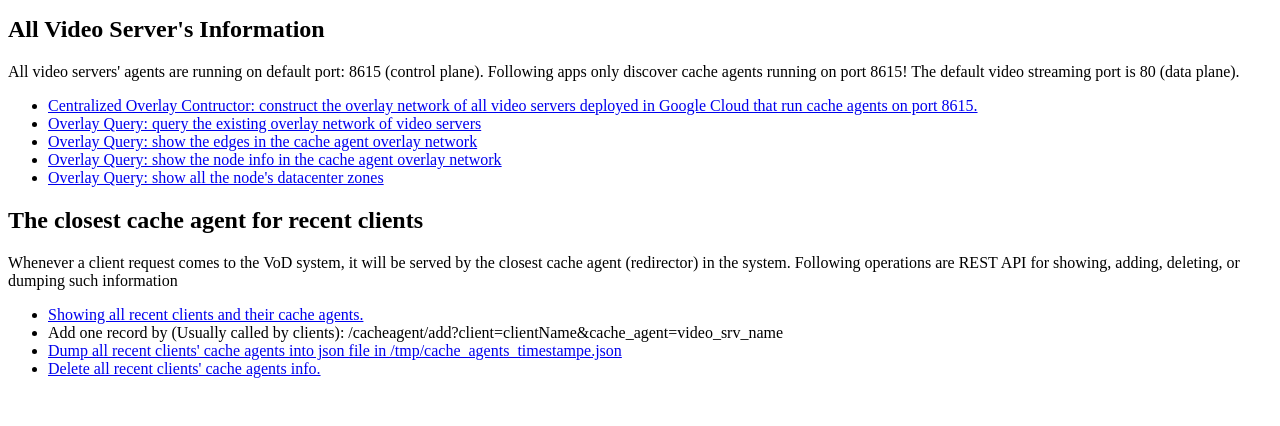
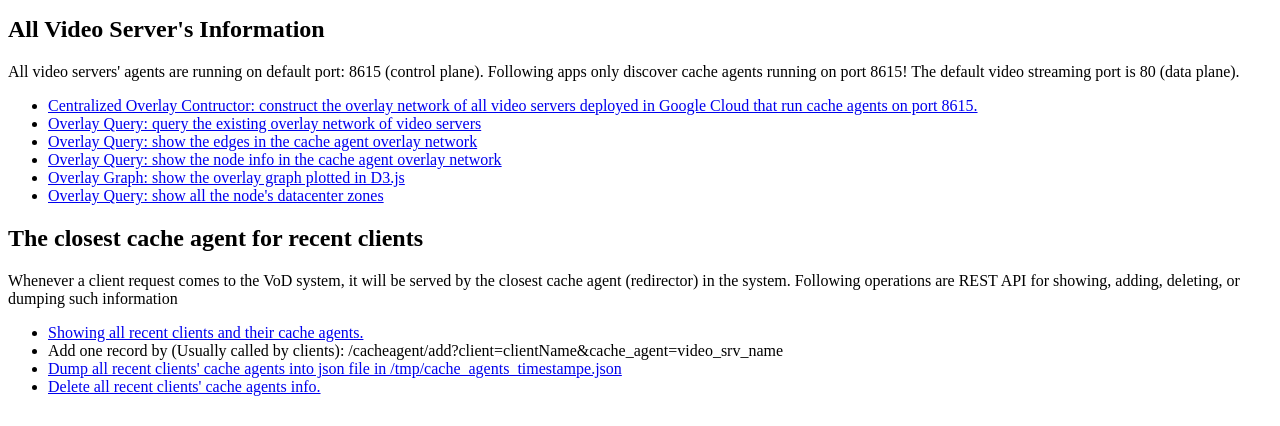
Before and after one commit to ephemeral2eternity/plSrv, a Django app: page / in a window 1280 px wide. Shown: the part 245-671 px from the top of the page. Run offline with Django 3.2, Linux system fonts and the light colour scheme.

Commit message:
add overlay graph link on the home page

```diff
--- a/home/templates/home/index.html
+++ b/home/templates/home/index.html
@@ -15,6 +15,7 @@
 	<li><a href="/overlay/query/">Overlay Query: query the existing overlay network of video servers</a></li>
 	<li><a href="/overlay/edge/">Overlay Query: show the edges in the cache agent overlay network</a></li>
 	<li><a href="/overlay/node/">Overlay Query: show the node info in the cache agent overlay network</li>
+	<li><a href="/overlay/graph/">Overlay Graph: show the overlay graph plotted in D3.js</li>
 	<li><a href="/overlay/node/">Overlay Query: show all the node's datacenter zones</a></li>
 </ul>
 <h2>The closest cache agent for recent clients</h2>
```
Also changed, not shown: db.sqlite3.
